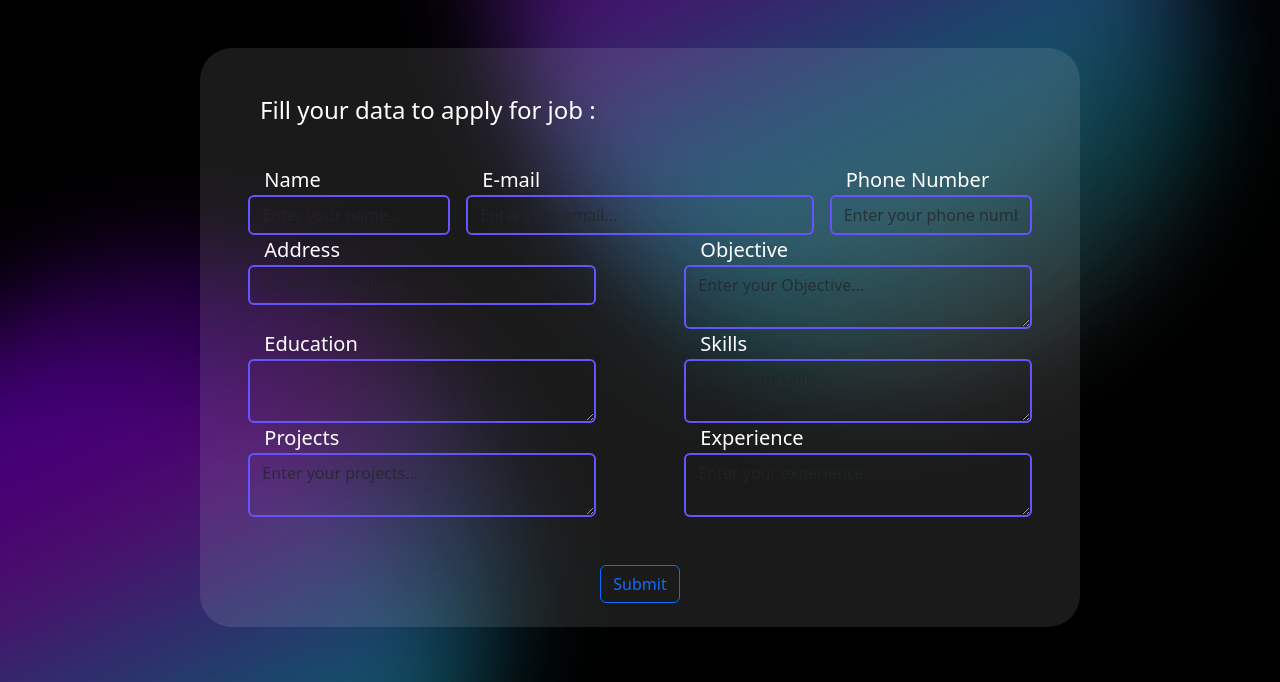
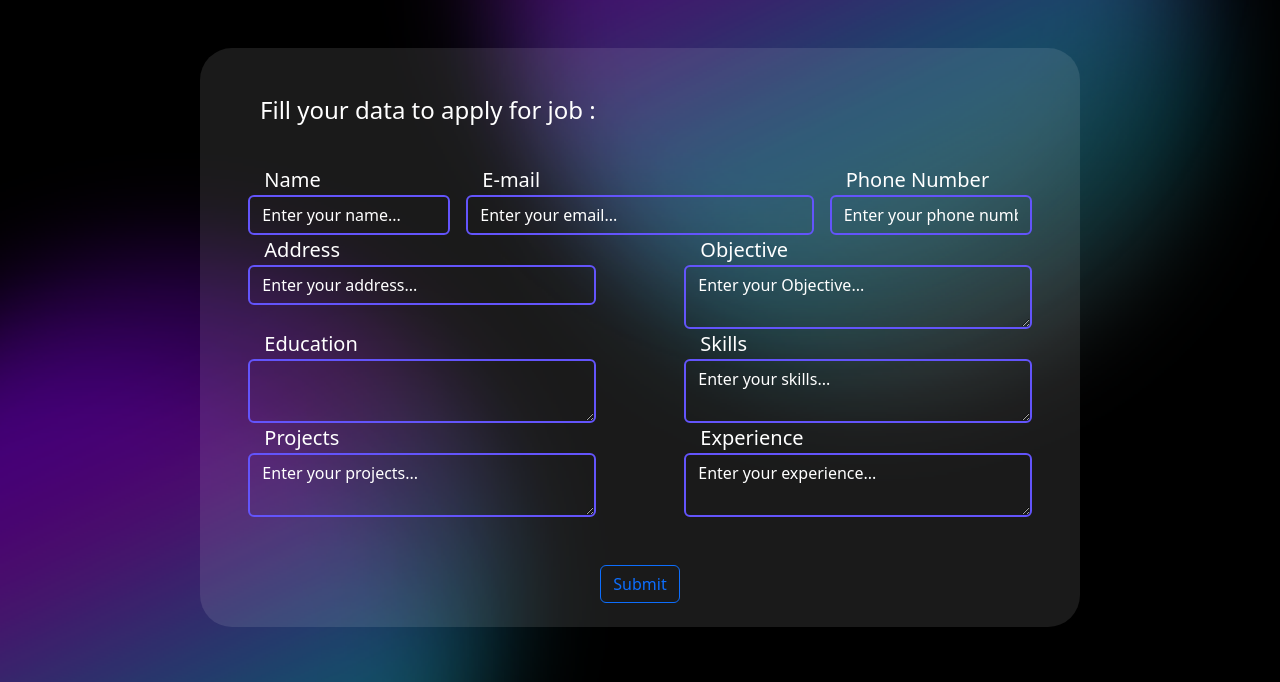
Before and after one commit to MaarkNassef/GraduationProject, a Flask app: page /FillForm/1 in a window 1280 px wide. Shown: the part 94-776 px from the top of the page. Run offline with Flask 3, Linux system fonts and the light colour scheme; some libraries are stand-ins or nearby versions.

Commit message:
White placeholder.

```diff
--- a/static/css/base.css
+++ b/static/css/base.css
@@ -87,3 +87,8 @@
 .links ul li a:hover{
   color: #6354fb;
 }
+
+.wph::placeholder {
+  color: #ffffff;
+  opacity: 1;
+}
--- a/templates/FillForm.html
+++ b/templates/FillForm.html
@@ -13,19 +13,19 @@
 
         <div class="col-lg-3 ">
             <label for="Name" class="mx-3 fs-5 text-white">Name</label>
-            <input type="text" class="form-control bg-transparent text-white" id="Name" name="Name"
+            <input type="text" class="form-control bg-transparent text-white wph" id="Name" name="Name"
                 style="border-color: #6354FB; border-width: 2px; " placeholder="Enter your name...">
         </div>
 
         <div class="col-lg-5">
             <label for="Email" class="mx-3 fs-5 text-white">E-mail</label>
-            <input type="email" class="form-control bg-transparent text-white" id="Email" name="Email"
+            <input type="email" class="form-control bg-transparent text-white wph" id="Email" name="Email"
                 style=" border-color: #6354FB; border-width: 2px;"  placeholder="Enter your email...">
         </div>
 
         <div class="col-lg-3">
             <label for="phoneNumber" class="mx-3 fs-5 text-white">Phone Number</label>
-            <input type="text" class="form-control bg-transparent text-white" id="phoneNumber"
+            <input type="text" class="form-control bg-transparent text-white wph" id="phoneNumber"
                 name="phoneNumber" style="border-color: #6354FB; border-width: 2px; " placeholder="Enter your phone number...">
         </div>
 
@@ -35,7 +35,7 @@
 
         <div class="col-lg-5 ">
             <label for="Address" class="mx-3 fs-5 text-white">Address</label>
-            <input type="text" class="form-control bg-transparent text-white" id="Address" name="Address"
+            <input type="text" class="form-control bg-transparent text-white wph" id="Address" name="Address"
                 style="border-color: #6354FB; border-width: 2px; " placeholder="Enter your address...">
 
 
@@ -46,7 +46,7 @@
         <div class="col-lg-5 ">
 
             <label for="Objective" class="mx-3 fs-5 text-white">Objective</label>
-            <textarea type="txet" class="form-control bg-transparent text-white" id="Objective" name="Objective"
+            <textarea type="txet" class="form-control bg-transparent text-white wph" id="Objective" name="Objective"
                 style=" border-color: #6354FB; border-width:2px;"  placeholder="Enter your Objective..."></textarea>
 
         </div>
@@ -56,7 +56,7 @@
 
         <div class="col-lg-5 ">
             <label for="Education" class="mx-3 fs-5 text-white">Education</label>
-            <textarea type="text" class="form-control bg-transparent text-white" id="Education" name="Education"
+            <textarea type="text" class="form-control bg-transparent text-white wph" id="Education" name="Education"
                 style=" border-color: #6354FB; border-width: 2px;"  placeholder=""></textarea>
         </div>
 
@@ -64,7 +64,7 @@
 
         <div class="col-lg-5 ">
             <label for="Skills" class="mx-3 fs-5 text-white">Skills</label>
-            <textarea type="text" class="form-control bg-transparent text-white" id="Skills" name="Skills"
+            <textarea type="text" class="form-control bg-transparent text-white wph" id="Skills" name="Skills"
                 style=" border-color: #6354FB; border-width:2px;"  placeholder="Enter your skills..."></textarea>
 
         </div>
@@ -74,7 +74,7 @@
 
         <div class="col-lg-5 ">
             <label for="Projects" class="mx-3 fs-5 text-white">Projects</label>
-            <textarea type="txet" class="form-control bg-transparent text-white" id="Projects" name="Projects"
+            <textarea type="txet" class="form-control bg-transparent text-white wph" id="Projects" name="Projects"
                 style=" border-color: #6354FB; border-width:2px;"  placeholder="Enter your projects..."></textarea>
         </div>
 
@@ -82,7 +82,7 @@
 
         <div class="col-lg-5 ">
             <label for="Experience" class="mx-3 fs-5 text-white">Experience</label>
-            <textarea type="txet" class="form-control bg-transparent text-white" id="Experience" name="Experience"
+            <textarea type="txet" class="form-control bg-transparent text-white wph" id="Experience" name="Experience"
                 style=" border-color: #6354FB; border-width: 2px;"  placeholder="Enter your experience..."></textarea>
         </div>
     </div>
```
